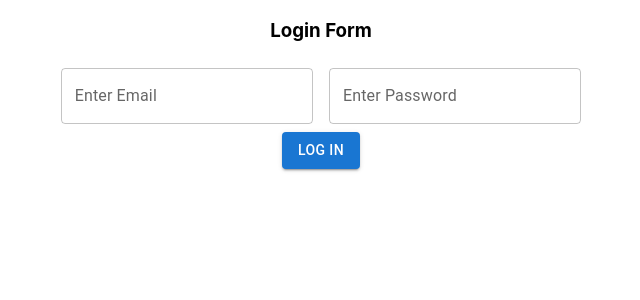
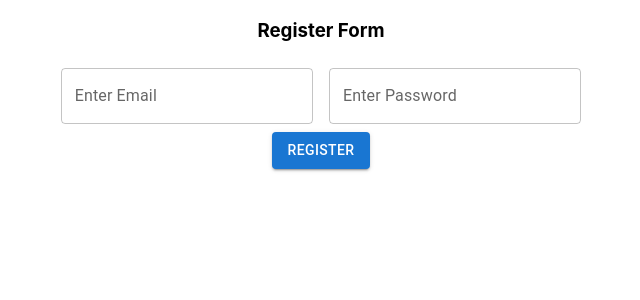
Before and after one commit to khasTema/react-firebase-v9, a React (Create React App) app: page /register in a window 1280 px wide. Shown: the top 300 px of the page, without its empty margins (319-959 px from the left). Built offline with nearby package versions, Linux system fonts and the light colour scheme.

Commit message:
user register done

```diff
--- a/package.json
+++ b/package.json
@@ -9,8 +9,10 @@
     "@testing-library/jest-dom": "^5.16.4",
     "@testing-library/react": "^13.1.1",
     "@testing-library/user-event": "^13.5.0",
+    "firebase": "^9.7.0",
     "react": "^18.1.0",
     "react-dom": "^18.1.0",
+    "react-router-dom": "^6.3.0",
     "react-scripts": "5.0.1",
     "web-vitals": "^2.1.4"
   },
--- a/src/App.js
+++ b/src/App.js
@@ -1,12 +1,65 @@
 // import logo from './logo.svg';
 import './App.css';
-
-import Form from './components/common/Form'
+import Form from './components/common/Form';
+import Home from './components/unknown/Home';
+import {
+  BrowserRouter as Router,
+  Routes,
+  Route,
+  useNavigate } from 'react-router-dom';
+import { useState } from 'react';
+import { app } from './firebase-config';
+import { getAuth, signInWithEmailAndPassword, createUserWithEmailAndPassword } from 'firebase/auth';
 
 function App() {
+
+  const [ email, setEmail ] = useState('');
+  const [ password, setPassword ] = useState('');
+
+  const navigate = useNavigate();
+
+  const handleAction = (id) => {
+    const authentification = getAuth();
+    if (id === 2) {
+      createUserWithEmailAndPassword(authentification, email, password)
+        .then((response) => {
+          sessionStorage.setItem('Auth Token', response._tokenResponse.refreshToken)
+          navigate('/home')
+        })
+
+    }
+  }
+
   return (
     <div className="App">
-      <Form />
+      <>
+        <Routes>
+          <Route
+            path='/login'
+            element={
+              <Form
+                title='Login'
+                setEmail={setEmail}
+                setPassword={setPassword}
+                handleAction={() => handleAction(1)}
+              />}
+          />
+          <Route
+            path='/register'
+            element={
+              <Form
+                title='Register'
+                setEmail={setEmail}
+                setPassword={setPassword}
+                handleAction={() => handleAction(2)}
+              />}
+          />
+          <Route
+            path='/home'
+            element={<Home />}
+          />
+        </Routes>
+      </>
     </div>
   );
 }
--- a/src/components/common/Button.js
+++ b/src/components/common/Button.js
@@ -1,8 +1,8 @@
 import React from 'react';
 import Button from '@mui/material/Button';
 
-export default function BasicButtons() {
+export default function BasicButtons({title, handleAction}) {
     return (
-        <Button variant='contained'>Log In</Button>
+        <Button variant='contained' onClick={handleAction} >{title}</Button>
     )
 }
--- a/src/components/common/Form.js
+++ b/src/components/common/Form.js
@@ -3,12 +3,12 @@ import Box from '@mui/material/Box';
 import TextField from '@mui/material/TextField';
 import Button from './Button'
 
-export default function BasicTextFields() {
+export default function BasicTextFields({title, setEmail, setPassword, handleAction}) {
     return(
         <div>
             <div className='heading-container'>
                 <h3>
-                    Login Form
+                    {title} Form
                 </h3>
             </div>
             <Box
@@ -19,11 +19,21 @@ export default function BasicTextFields() {
                 noValidate
                 autoComplete='off'
             >
-                <TextField id='email' label='Enter Email' variant='outlined'/>
-                <TextField id='password' label='Enter Password' variant='outlined'/>
+                <TextField
+                    id='email'
+                    label='Enter Email'
+                    variant='outlined'
+                    onChange={(e) => setEmail(e.target.value)}
+                />
+                <TextField
+                    id='password'
+                    label='Enter Password'
+                    variant='outlined'
+                    onChange={(e) => setPassword(e.target.value)}
+                />
             </Box>
 
-            <Button />
+            <Button title={title} handleAction={handleAction}/>
         </div>
     )
 }
--- /dev/null
+++ b/src/components/unknown/Home.js
@@ -0,0 +1,11 @@
+import React from 'react';
+
+export default function Home() {
+    return (
+        <div>
+            <h3>
+                Home Page
+            </h3>
+        </div>
+    )
+}
--- /dev/null
+++ b/src/firebase-config.js
@@ -0,0 +1,15 @@
+// Import the functions you need from the SDKs you need
+import { initializeApp } from "firebase/app";
+
+const firebaseConfig = {
+  apiKey: "AIzaSyA9t_quso4cOLOrBjG741lSafSMqrKeKSo",
+  authDomain: "react-register-16efd.firebaseapp.com",
+  projectId: "react-register-16efd",
+  storageBucket: "react-register-16efd.appspot.com",
+  messagingSenderId: "511339885205",
+  appId: "1:511339885205:web:8a9f5a0bfaf5005133a19c",
+  measurementId: "G-9EJBM3DBLL"
+};
+
+
+export const app = initializeApp(firebaseConfig);
--- a/src/index.js
+++ b/src/index.js
@@ -3,11 +3,14 @@ import ReactDOM from 'react-dom/client';
 import './index.css';
 import App from './App';
 import reportWebVitals from './reportWebVitals';
+import { BrowserRouter as Router } from 'react-router-dom';
 
 const root = ReactDOM.createRoot(document.getElementById('root'));
 root.render(
   <React.StrictMode>
-    <App />
+    <Router>
+      <App />
+    </Router>
   </React.StrictMode>
 );
 
```
Also changed, not shown: 1 other file (tests, documents, lock files or other folders).
